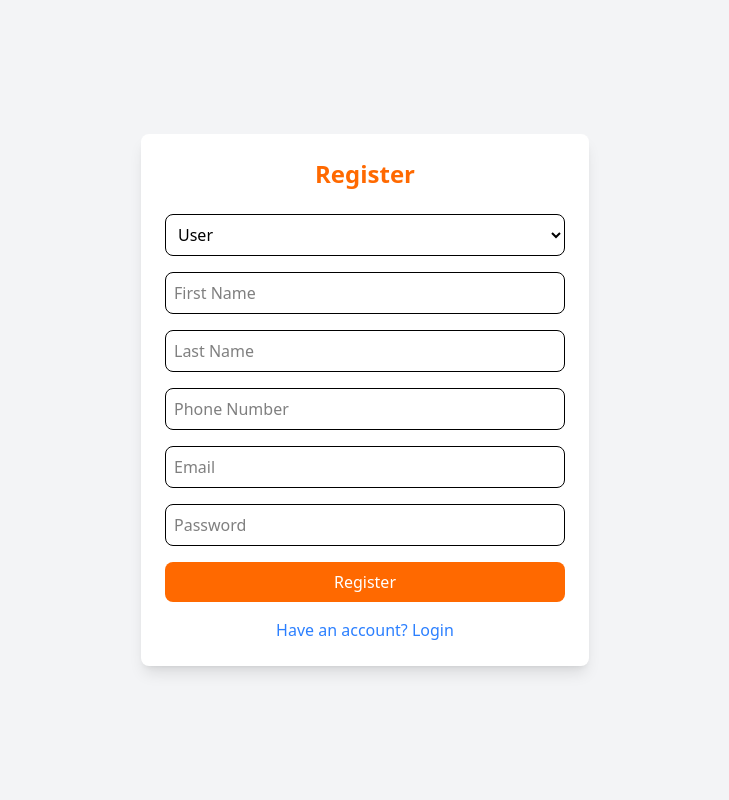
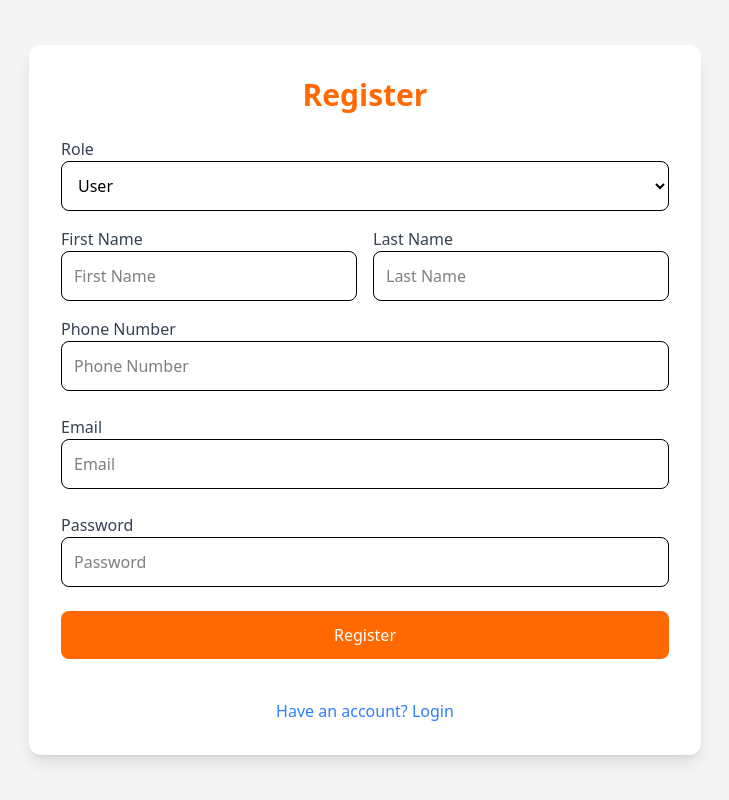
Before and after one commit to ajay-kumawat1/BookMyService-client, a React (Vite) app: page /login in a window 1280 px wide. Both pictures are taken after a click on the element "Need an account? Register". Shown: the whole page, without its empty margins (275-1004 px from the left). Built offline with nearby package versions, Linux system fonts and the light colour scheme.

Commit message:
feat(auth): enhance auth-page layout and form styling

```diff
--- a/src/components/Authpage.jsx
+++ b/src/components/Authpage.jsx
@@ -23,7 +23,7 @@ const Authpage = () => {
   });
   const [verificationSent, setVerificationSent] = useState(false);
   const [error, setError] = useState("");
-  const [authUser, setAuthUser] = useAuth();
+  const [, setAuthUser] = useAuth();
   const BACKEND_URL = "https://bookmyservice.onrender.com";
 
   const handleChange = (e) => {
@@ -135,19 +135,20 @@ const Authpage = () => {
 
   return (
     <div className="flex items-center justify-center min-h-screen bg-gray-100">
-      <div className="w-full max-w-md bg-white p-6 rounded-lg shadow-lg">
-        <h2 className="text-2xl font-bold text-center text-orange-500 mb-6">
+      <div className="w-full max-w-2xl bg-white p-8 rounded-xl shadow-lg">
+        <h2 className="text-3xl font-bold text-center text-orange-500 mb-6">
           {verificationSent ? "Verify OTP" : isLogin ? "Login" : "Register"}
         </h2>
         {error && <div className="mb-4 text-red-500 text-center">{error}</div>}
-        <form onSubmit={handleSubmit}>
+        <form onSubmit={handleSubmit} className="space-y-6">
           {!verificationSent && (
             <div className="mb-4">
+              <label className="block text-gray-700">Role</label>
               <select
                 name="role"
                 value={formData.role}
                 onChange={handleChange}
-                className="w-full p-2 border rounded-lg"
+                className="w-full p-3 border rounded-lg focus:ring focus:ring-orange-300"
               >
                 <option value="User">User</option>
                 <option value="BusinessOwner">Business Owner</option>
@@ -157,6 +158,7 @@ const Authpage = () => {
 
           {verificationSent ? (
             <div className="mb-4">
+              <label className="block text-gray-700">Enter OTP</label>
               <input
                 type="text"
                 name="otp"
@@ -164,12 +166,13 @@ const Authpage = () => {
                 value={formData.otp}
                 onChange={handleChange}
                 required
-                className="w-full p-2 border rounded-lg"
+                className="w-full p-3 border rounded-lg focus:ring focus:ring-orange-300"
               />
             </div>
           ) : !isLogin ? (
-            <>
-              <div className="mb-4">
+            <div className="grid grid-cols-1 md:grid-cols-2 gap-4">
+              <div className="flex flex-col">
+                <label className="text-gray-700">First Name</label>
                 <input
                   type="text"
                   name="firstName"
@@ -177,10 +180,11 @@ const Authpage = () => {
                   value={formData.firstName}
                   onChange={handleChange}
                   required
-                  className="w-full p-2 border rounded-lg"
+                  className="p-3 border rounded-lg focus:ring focus:ring-orange-300"
                 />
               </div>
-              <div className="mb-4">
+              <div className="flex flex-col">
+                <label className="text-gray-700">Last Name</label>
                 <input
                   type="text"
                   name="lastName"
@@ -188,10 +192,11 @@ const Authpage = () => {
                   value={formData.lastName}
                   onChange={handleChange}
                   required
-                  className="w-full p-2 border rounded-lg"
+                  className="p-3 border rounded-lg focus:ring focus:ring-orange-300"
                 />
               </div>
-              <div className="mb-4">
+              <div className="flex flex-col md:col-span-2">
+                <label className="text-gray-700">Phone Number</label>
                 <input
                   type="tel"
                   name="phoneNumber"
@@ -199,12 +204,13 @@ const Authpage = () => {
                   value={formData.phoneNumber}
                   onChange={handleChange}
                   required
-                  className="w-full p-2 border rounded-lg"
+                  className="p-3 border rounded-lg focus:ring focus:ring-orange-300"
                 />
               </div>
               {formData.role === "BusinessOwner" && (
                 <>
-                  <div className="mb-4">
+                  <div className="flex flex-col md:col-span-2">
+                    <label className="text-gray-700">Business Name</label>
                     <input
                       type="text"
                       name="businessName"
@@ -212,10 +218,11 @@ const Authpage = () => {
                       value={formData.businessName}
                       onChange={handleChange}
                       required
-                      className="w-full p-2 border rounded-lg"
+                      className="p-3 border rounded-lg focus:ring focus:ring-orange-300"
                     />
                   </div>
-                  <div className="mb-4">
+                  <div className="flex flex-col">
+                    <label className="text-gray-700">Business Category</label>
                     <input
                       type="text"
                       name="businessCategory"
@@ -223,10 +230,11 @@ const Authpage = () => {
                       value={formData.businessCategory}
                       onChange={handleChange}
                       required
-                      className="w-full p-2 border rounded-lg"
+                      className="p-3 border rounded-lg focus:ring focus:ring-orange-300"
                     />
                   </div>
-                  <div className="mb-4">
+                  <div className="flex flex-col">
+                    <label className="text-gray-700">Business Address</label>
                     <input
                       type="text"
                       name="businessAddress"
@@ -234,61 +242,18 @@ const Authpage = () => {
                       value={formData.businessAddress}
                       onChange={handleChange}
                       required
-                      className="w-full p-2 border rounded-lg"
-                    />
-                  </div>
-                  <div className="mb-4">
-                    <input
-                      type="text"
-                      name="city"
-                      placeholder="City"
-                      value={formData.city}
-                      onChange={handleChange}
-                      required
-                      className="w-full p-2 border rounded-lg"
-                    />
-                  </div>
-                  <div className="mb-4">
-                    <input
-                      type="text"
-                      name="state"
-                      placeholder="State"
-                      value={formData.state}
-                      onChange={handleChange}
-                      required
-                      className="w-full p-2 border rounded-lg"
-                    />
-                  </div>
-                  <div className="mb-4">
-                    <input
-                      type="text"
-                      name="zipCode"
-                      placeholder="Zip Code"
-                      value={formData.zipCode}
-                      onChange={handleChange}
-                      required
-                      className="w-full p-2 border rounded-lg"
-                    />
-                  </div>
-                  <div className="mb-4">
-                    <input
-                      type="text"
-                      name="country"
-                      placeholder="Country"
-                      value={formData.country}
-                      onChange={handleChange}
-                      required
-                      className="w-full p-2 border rounded-lg"
+                      className="p-3 border rounded-lg focus:ring focus:ring-orange-300"
                     />
                   </div>
                 </>
               )}
-            </>
+            </div>
           ) : null}
 
           {!verificationSent && (
             <>
-              <div className="mb-4">
+              <div className="flex flex-col">
+                <label className="text-gray-700">Email</label>
                 <input
                   type="email"
                   name="email"
@@ -296,10 +261,11 @@ const Authpage = () => {
                   value={formData.email}
                   onChange={handleChange}
                   required
-                  className="w-full p-2 border rounded-lg"
+                  className="w-full p-3 border rounded-lg focus:ring focus:ring-orange-300"
                 />
               </div>
-              <div className="mb-4">
+              <div className="flex flex-col">
+                <label className="text-gray-700">Password</label>
                 <input
                   type="password"
                   name="password"
@@ -307,7 +273,7 @@ const Authpage = () => {
                   value={formData.password}
                   onChange={handleChange}
                   required
-                  className="w-full p-2 border rounded-lg"
+                  className="w-full p-3 border rounded-lg focus:ring focus:ring-orange-300"
                 />
               </div>
             </>
@@ -315,7 +281,7 @@ const Authpage = () => {
 
           <button
             type="submit"
-            className="w-full bg-orange-500 text-white p-2 rounded-lg hover:bg-orange-600"
+            className="w-full bg-orange-500 text-white p-3 rounded-lg hover:bg-orange-600 transition"
           >
             {verificationSent ? "Verify OTP" : isLogin ? "Login" : "Register"}
           </button>
@@ -329,15 +295,14 @@ const Authpage = () => {
                 setError("");
               }}
             >
-              {isLogin
-                ? "Need an account? Register"
-                : "Have an account? Login"}
+              {isLogin ? "Need an account? Register" : "Have an account? Login"}
             </p>
           )}
         </form>
       </div>
     </div>
   );
+
 };
 
 export default Authpage;
```
